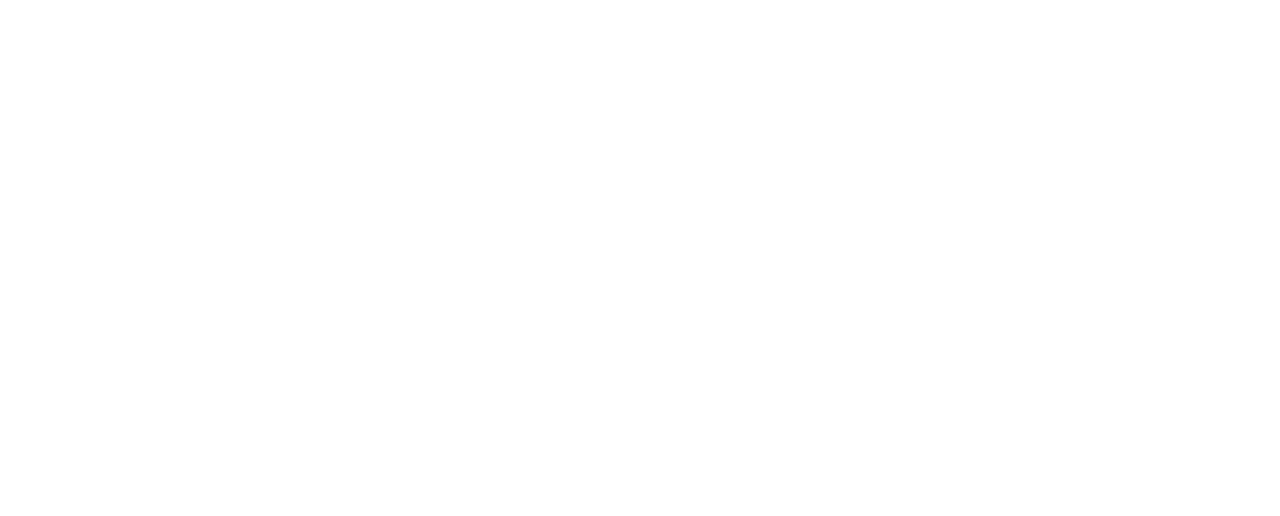
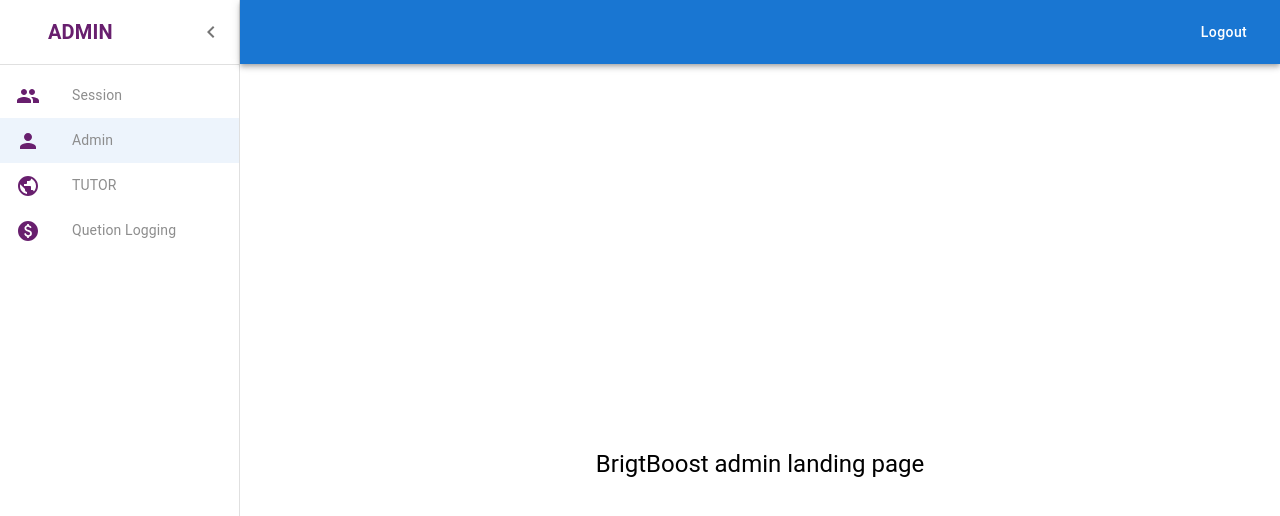
Before and after one commit to chamodSamajith/brightboost_front-end, a React (Create React App) app: page /admin in a window 1280 px wide. Before the commit this address had no page. Shown: the top 516 px of the page. Built offline with nearby package versions, Linux system fonts and the light colour scheme.

Commit message:
Login UI and basic landing pages

```diff
--- a/src/App.js
+++ b/src/App.js
@@ -7,6 +7,8 @@
 import PublicRoutes from "./routes/PublicRoutes.js"
 import Dashboard from "./containers/dashboard/Dashboard.js"
 import Layout from "./components/layout/index.js"
+import Admin from "./containers/admin/Admin.js"
+import Session from "./containers/session/Session.js"
 
 function App({props}) {
   return (
@@ -19,6 +21,8 @@
 
        <Route element={<Layout {...props} />}>
        <Route path="/" element={<Dashboard />} />
+       <Route path="/admin" element={<Admin/>}/>
+       <Route path="/session" element={<Session/>}/>
        </Route>
 
        </Routes>
--- a/src/components/layout/SideDrawer.js
+++ b/src/components/layout/SideDrawer.js
@@ -1,5 +1,4 @@
 import React, { useState } from "react";
-// import { useSelector } from "react-redux";
 import { Link, useLocation } from "react-router-dom";
 import {
   IconButton,
@@ -11,19 +10,14 @@
   ListItemIcon,
   ListItemButton,
   Typography,
-  Collapse,
 } from "@mui/material";
 import MuiDrawer from "@mui/material/Drawer";
 import {
   ChevronLeft,
-  TableView,
-  ExpandLess,
-  ExpandMore,
 } from "@mui/icons-material";
 
-const DRAWER_WIDTH=240
+const DRAWER_WIDTH = 240
 
-// import Loading from "../Loading";
 
 const Drawer = styled(MuiDrawer, {
   shouldForwardProp: (prop) => prop !== "open",
@@ -51,16 +45,14 @@
   },
 }));
 
-const SideDrawer = ({ isOpen, toggleDrawer, menuItems, reports }) => {
+const SideDrawer = ({ menuItems }) => {
   const location = useLocation();
 
-  // const { isGettingLoggedUserSideMenu, isErrorGettingLoggedUserSideMenu } =
-  //   useSelector((state) => state.login);
+  const [open, setOpen] = useState(true);
 
-  const [open, setOpen] = useState(false);
-
-  const handleClick = () => {
-    setOpen(!open);
+  const handleToggle = () => {
+    //temporary disabled
+    //setOpen(!open);
   };
 
   const handleScroll = () => {
@@ -69,7 +61,7 @@
   };
 
   return (
-    <Drawer variant="permanent" open={isOpen}>
+    <Drawer variant="permanent" open={open}>
       <Toolbar
         sx={{
           display: "flex",
@@ -82,19 +74,13 @@
         <Typography variant="h6" color="#681F6E" fontWeight={"bold"}>
           ADMIN
         </Typography>
-        <IconButton onClick={toggleDrawer}>
+        <IconButton onClick={handleToggle}>
           <ChevronLeft />
         </IconButton>
       </Toolbar>
-
       <Divider />
 
-      {/* {isGettingLoggedUserSideMenu ? (
-        <Loading />
-      ) : */}
-       (
       <>
-          {/* {!isErrorGettingLoggedUserSideMenu && ( */}
         <List>
           {menuItems && menuItems.length > 0 && (
             <>
@@ -121,9 +107,7 @@
             </>
           )}
         </List>
-          // )}
       </>
-      )}
     </Drawer>
   );
 };
--- a/src/components/layout/index.js
+++ b/src/components/layout/index.js
@@ -1,237 +1,60 @@
-import React, { useEffect, useState } from "react";
-// import { useDispatch, useSelector } from "react-redux";
+import React, { useState } from "react";
+import { useNavigate } from 'react-router-dom';
 import { Outlet } from "react-router-dom";
-import { Box} from "@mui/material";
+import { Box } from "@mui/material";
 import {
   Person,
   People,
-  // Dashboard,
   Public,
   Paid,
-  Policy,
-  Approval,
-  HowToReg,
-  BusinessOutlined,
-  LockReset,
-  DoneAll,
-  Mail,
 } from "@mui/icons-material";
 
 import HeaderBar from "./HeaderBar";
 import SideDrawer from "./SideDrawer";
 
-// import { getLoggedUserSideMenu } from "../../store/actions";
 
 const menuItems = [
-  // {
-  //   label: "Home",
-  //   icon: <Dashboard />,
-  //   path: "/",
-  // },
   {
-    code: "USER",
-    label: "Create DF User",
+    code: "SESSION",
+    label: "Session",
     icon: <People />,
-    path: "/df-users",
+    path: "/session",
   },
   {
-    code: "USER_ROLE",
-    label: "DF User Roles",
+    code: "ADMIN",
+    label: "Admin",
     icon: <Person />,
-    path: "/df-user-roles",
+    path: "/admin",
   },
   {
-    code: "G_TEM",
-    label: "Global Template",
+    code: "TUTOR",
+    label: "TUTOR",
     icon: <Public />,
-    path: "/global-template",
+    path: "/page3",
   },
   {
-    code: "FEE_TEM",
-    label: "Fee Template",
+    code: "QL",
+    label: "Quetion Logging",
     icon: <Paid />,
-    path: "/fee-template",
-  },
-  // {
-  //   label: "Approval Level Template",
-  //   icon: <Approval />,
-  //   path: "/approval-template",
-  // },
-  {
-    code: "SME_USER",
-    label: "Create SME Users",
-    icon: <HowToReg />,
-    path: "/sme-super-user",
-  },
-  {
-    code: "SME",
-    label: "Companies/Individuals",
-    icon: <BusinessOutlined />,
-    path: "/sme-business-account",
-  },
-  {
-    code: "SME_AP_TEM",
-    label: "Approval Level Template",
-    icon: <Approval />,
-    path: "/approval-template",
-  },
-  {
-    code: "PWD_POLICY",
-    label: "Password Policy",
-    icon: <Policy />,
-    path: "/pass-policy",
-  },
-  {
-    code: "PWD_RESET",
-    label: "DF User Password Reset",
-    icon: <LockReset />,
-    path: "/df-user-pass-reset",
-  },
-  {
-    code: "SME_PWD_RESET",
-    label: "SME User Password Reset",
-    icon: <LockReset />,
-    path: "/sme-user-pass-reset",
-  },
-  {
-    code: "APPROVAL",
-    label: "Approval Management",
-    icon: <DoneAll />,
-    path: "/approver",
-  },
-  {
-    code: "SEC_INBOX",
-    label: "Inbox",
-    icon: <Mail />,
-    path: "/inbox",
+    path: "/page4",
   },
 ];
 
-const reports = [
-  {
-    code: "DF_USR_RPT",
-    label: "DF User Creation",
-    path: "/df-user-creation-report",
-  },
-  {
-    code: "SUP_USR_REP",
-    label: "DF Super User Creation",
-    path: "/super-user-creation-report",
-  },
-  {
-    code: "SUB_USR_REP",
-    label: "Sub User Creation/Edit/Delete",
-    path: "/sme-sub-user-management-report",
-  },
-  {
-    code: "REG_SME_REP",
-    label: "Total Registered Customer",
-    path: "/total-registered-customer-report",
-  },
-  {
-    code: "USR_SUM_REP",
-    label: "User Summary",
-    path: "/user-summary-report",
-  },
-  {
-    code: "SME_PF_REP",
-    label: "Company Portfolio",
-    path: "/company-portfolio-report",
-  },
-  {
-    code: "TXN_SUM_REP",
-    label: "Total Transaction Summary",
-    path: "/total-txn-summary-report",
-  },
-  {
-    code: "TXN_DTL_REP",
-    label: "Total Transaction",
-    path: "/total-txn-report",
-  },
-  {
-    code: "DTL_BIL_REP",
-    label: "Detailed Biller",
-    path: "/detailed-biller-report",
-  },
-  {
-    code: "DTL_TRAN_REP",
-    label: "Detailed Transfer",
-    path: "/detailed-transfer-report",
-  },
-  {
-    code: "SAL_FILE_REP",
-    label: "Bulk File",
-    path: "/bulk-file-report",
-  },
-  {
-    code: "AUDIT_DTL_REP",
-    label: "Audit Log",
-    path: "/audit-log-report",
-  },
-];
+const Layout = () => {
 
-const Layout = ({ isDrawerOpen, toggleDrawer, onHandleLogout }) => {
-//   const dispatch = useDispatch();
+  const navigate = useNavigate();
 
-//   const { loggedUserSideMenu } = useSelector((state) => state.login);
+  const [isDrawerOpen, setIsDrawerOpen] = useState(true);
 
-  const [assignedMenuItems, setAssignedMenuItems] = useState([]);
-  const [assignedReportItems, setAssignedReportItems] = useState([]);
 
-//   useEffect(() => {
-//     dispatch(getLoggedUserSideMenu());
-//   }, [dispatch]);
+  const toggleDrawer = () => {
+    setIsDrawerOpen(!isDrawerOpen)
+  }
 
-//   useEffect(() => {
-//     if (loggedUserSideMenu && loggedUserSideMenu.length > 0) {
-//       let assignedMItems = [];
-//       let assignedrpts = [];
-
-//       //check USER obj availablity
-//       const isFoundMenus = loggedUserSideMenu.some((element) => {
-//         if (element.code == "USER") {
-//           return true;
-//         }
-//         return false;
-//       });
-
-//       if (isFoundMenus) {
-//         //set assigned menu items
-//         let userItems = loggedUserSideMenu.find(
-//           (x) => x.code == "USER"
-//         )?.menuItems;
-
-//         userItems.forEach((item) => {
-//           let obj = menuItems.find((obj) => obj.code === item.code);
-//           if (obj) assignedMItems.push(obj);
-//         });
-
-//         setAssignedMenuItems(assignedMItems);
-//       }
-
-//       //check REPORT obj availablity
-//       const isFoundReports = loggedUserSideMenu.some((element) => {
-//         if (element.code == "REPORT") {
-//           return true;
-//         }
-//         return false;
-//       });
-
-//       if (isFoundReports) {
-//         //set assigned reports
-//         let reportItems = loggedUserSideMenu.find(
-//           (x) => x.code == "REPORT"
-//         )?.menuItems;
-
-//         reportItems.forEach((item) => {
-//           let obj = reports.find((obj) => obj.code === item.code);
-//           if (obj) assignedrpts.push(obj);
-//         });
-
-//         setAssignedReportItems(assignedrpts);
-//       }
-//     }
-//   }, [loggedUserSideMenu]);
+  const onHandleLogout=()=>{
+    window.sessionStorage.removeItem("IsLoggedIn");
+    navigate('/login');
+  }
 
   return (
     <Box sx={{ display: "flex" }}>
@@ -247,8 +70,7 @@
       <SideDrawer
         toggleDrawer={toggleDrawer}
         isOpen={isDrawerOpen}
-        menuItems={assignedMenuItems}
-        reports={assignedReportItems}
+        menuItems={menuItems}
       />
 
       {/* Main container */}
--- /dev/null
+++ b/src/containers/admin/Admin.js
@@ -0,0 +1,24 @@
+import React from "react";
+import { Box, Typography } from "@mui/material";
+
+const Admin = () => {
+
+    return (
+        <Box
+        sx={{
+          height: "100%",
+          display: "flex",
+          flexDirection: "column",
+          alignItems: "center",
+          justifyContent: "center",
+        }}
+      >
+        <Typography align="center" variant="h5">
+         BrigtBoost admin landing page
+        </Typography>
+      </Box>
+    )
+
+  };
+
+  export default Admin;
--- a/src/containers/login/Login.js
+++ b/src/containers/login/Login.js
@@ -1,4 +1,5 @@
 import * as React from 'react';
+import { useNavigate } from 'react-router-dom';
 import Avatar from '@mui/material/Avatar';
 import Button from '@mui/material/Button';
 import CssBaseline from '@mui/material/CssBaseline';
@@ -13,12 +14,14 @@
 import Typography from '@mui/material/Typography';
 import { createTheme, ThemeProvider } from '@mui/material/styles';
 
+import useAuth from "../../hooks/useAuth"
+
 function Copyright(props) {
   return (
     <Typography variant="body2" color="text.secondary" align="center" {...props}>
       {'Copyright © '}
       <Link color="inherit" href="https://mui.com/">
-        Your Website
+        BrightBoost Admin
       </Link>{' '}
       {new Date().getFullYear()}
       {'.'}
@@ -29,14 +32,22 @@
 const defaultTheme = createTheme();
 
 const Login = () => {
+  const navigate = useNavigate();
 
   const handleSubmit = (event) => {
     event.preventDefault();
     const data = new FormData(event.currentTarget);
-    console.log({
-      email: data.get('email'),
-      password: data.get('password'),
-    });
+
+    if( data.get('email') !=="" && data.get('password')!==""){
+      window.sessionStorage.setItem("IsLoggedIn", true);
+      navigate('/');
+      console.log({
+        email: data.get('email'),
+        password: data.get('password'),
+      });
+      // useAuth();
+    }
+
   };
 
   return (
@@ -67,6 +78,7 @@
               alignItems: 'center',
             }}
           >
+          <h4>BeightBoost Admin</h4>
             <Avatar sx={{ m: 1, bgcolor: 'secondary.main' }}>
               <LockOutlinedIcon />
             </Avatar>
--- /dev/null
+++ b/src/containers/session/Session.js
@@ -0,0 +1,22 @@
+import React from "react";
+import { Box, Typography } from "@mui/material";
+
+const Session = () => {
+  return (
+    <Box
+      sx={{
+        height: "100%",
+        display: "flex",
+        flexDirection: "column",
+        alignItems: "center",
+        justifyContent: "center",
+      }}
+    >
+      <Typography align="center" variant="h5">
+       Session page goes here
+      </Typography>
+    </Box>
+  );
+};
+
+export default Session;
--- a/src/hooks/useAuth.js
+++ b/src/hooks/useAuth.js
@@ -1,7 +1,8 @@
 const useAuth = () => {
     //will completed with the API integraiton
-    //isLoggedIn = window.sessionStorage.getItem("IsLoggedin");
-    return true;
+    let isLoggedIn = window.sessionStorage.getItem("IsLoggedin");
+    console.log("isLoggedIn",isLoggedIn);
+    return isLoggedIn;
   };
 
   export default useAuth;
```
Also changed, not shown: src/components/layout/HeaderBar.js (+1 -7 lines). Lines whose indentation alone changed are shown as unchanged.
